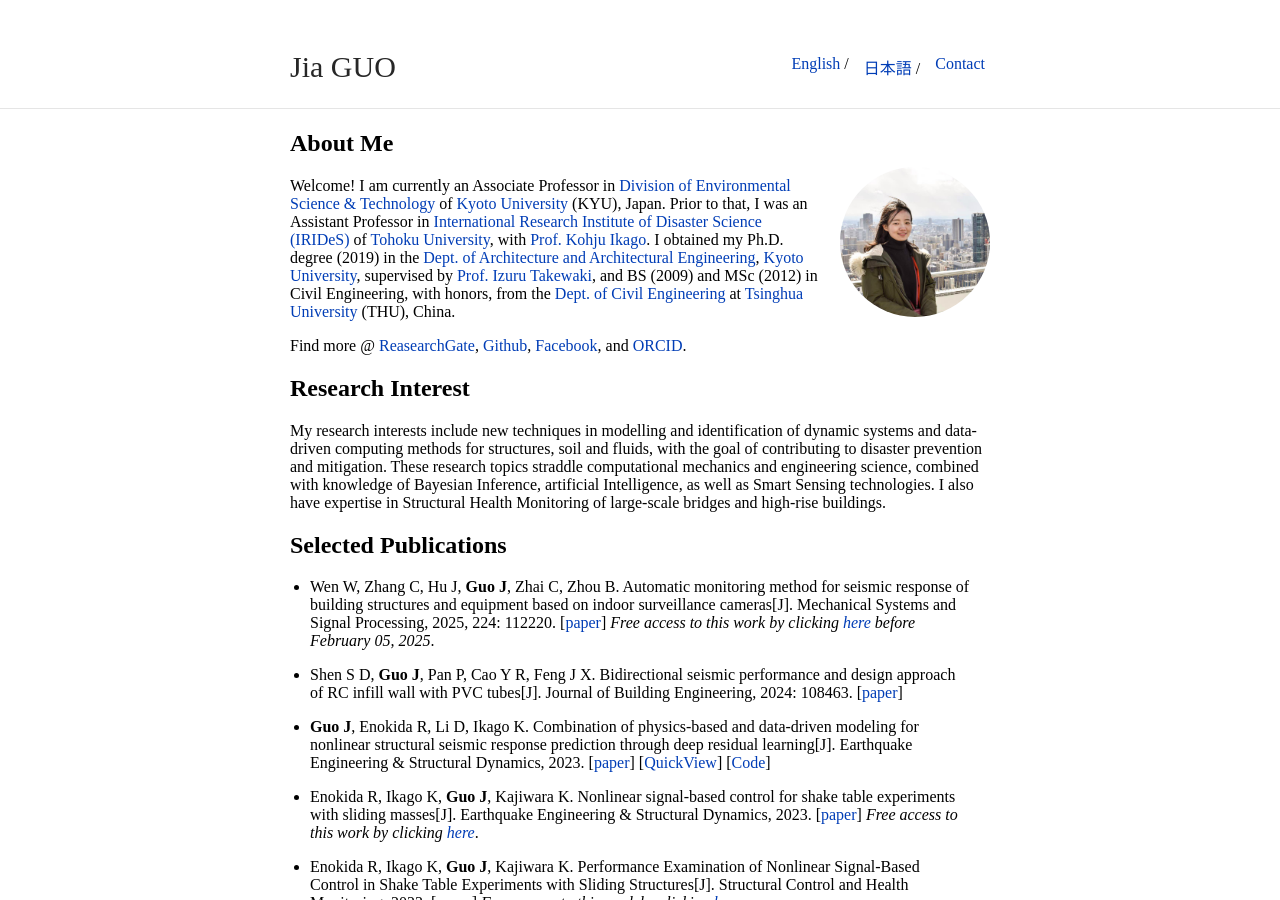
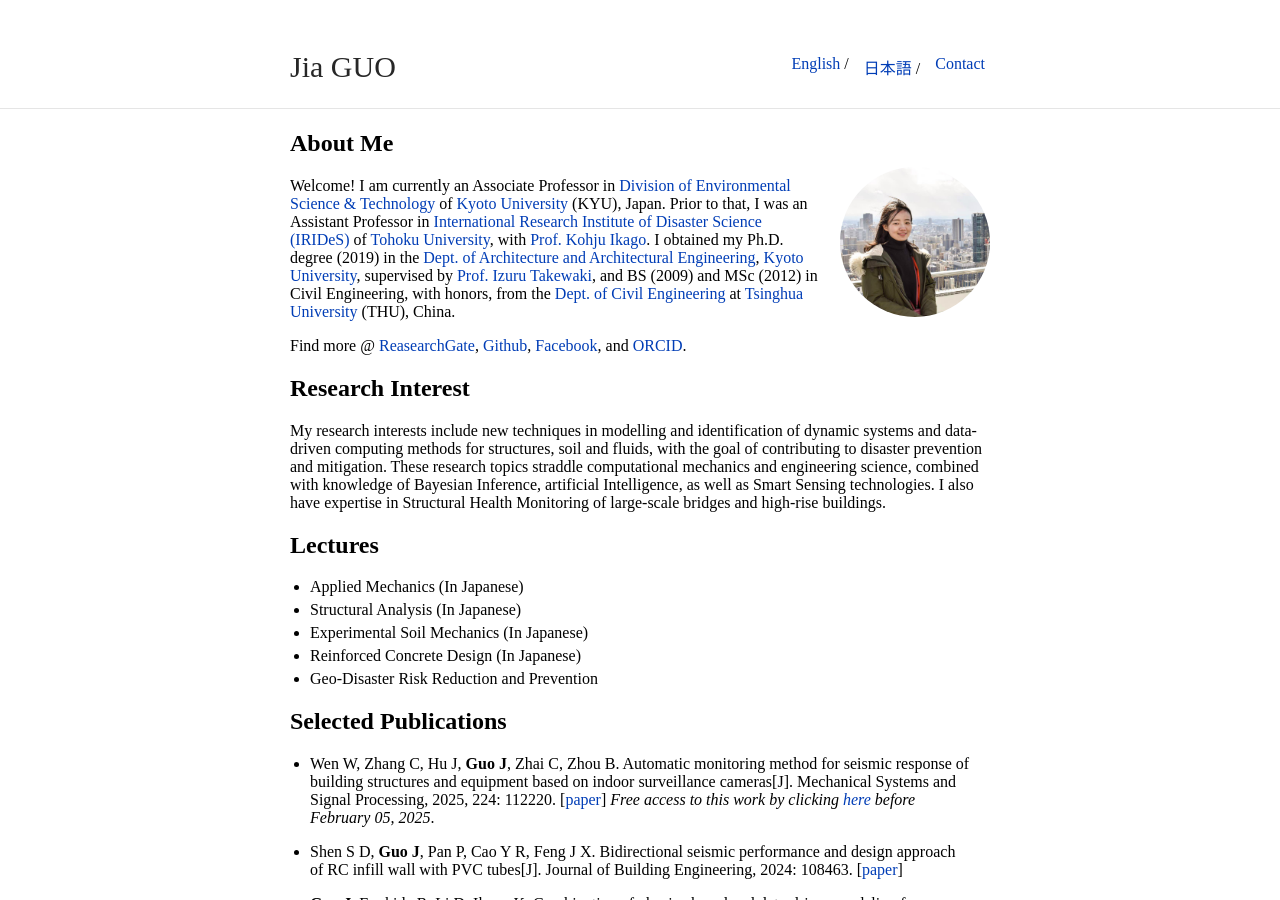
Before and after one commit to JiaGUOCV/JiaGUOCV.github.io, a Jekyll site: the page built from index.md, in a window 1280 px wide and 900 px high. Built offline with Jekyll 4.4.1, drawn with Linux system fonts in a browser that asks for light colours; our own code applies the rules of GitHub Pages for plain Markdown files.

Commit message:
contact 4

```diff
--- a/index.md
+++ b/index.md
@@ -18,6 +18,13 @@ Find more @ [ReasearchGate](https://www.researchgate.net/profile/Jia-Guo-63), [G
 My research interests include new techniques in modelling and identification of dynamic systems and data-driven computing methods for structures, soil and fluids, with the goal of contributing to disaster prevention and mitigation.
 These research topics straddle computational mechanics and engineering science, combined with knowledge of Bayesian Inference, artificial Intelligence, as well as Smart Sensing technologies.
 I also have expertise in Structural Health Monitoring of large-scale bridges and high-rise buildings.
+
+## Lectures
++ Applied Mechanics (In Japanese)
++ Structural Analysis (In Japanese)
++ Experimental Soil Mechanics (In Japanese)
++ Reinforced Concrete Design (In Japanese)
++ Geo-Disaster Risk Reduction and Prevention
 
 ## Selected Publications
 
```
Also changed, not shown: Japanese.md (+7 -0 lines).
